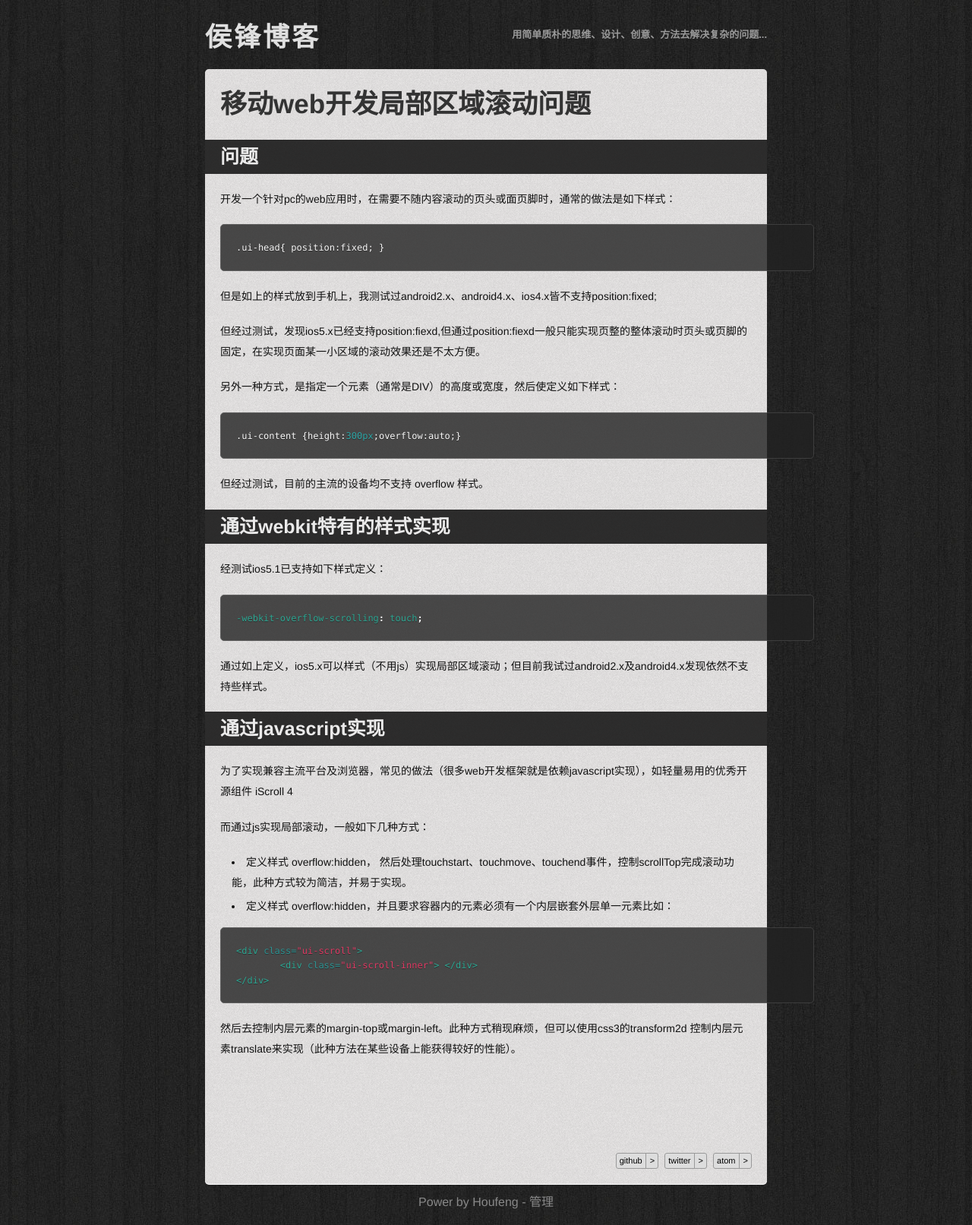
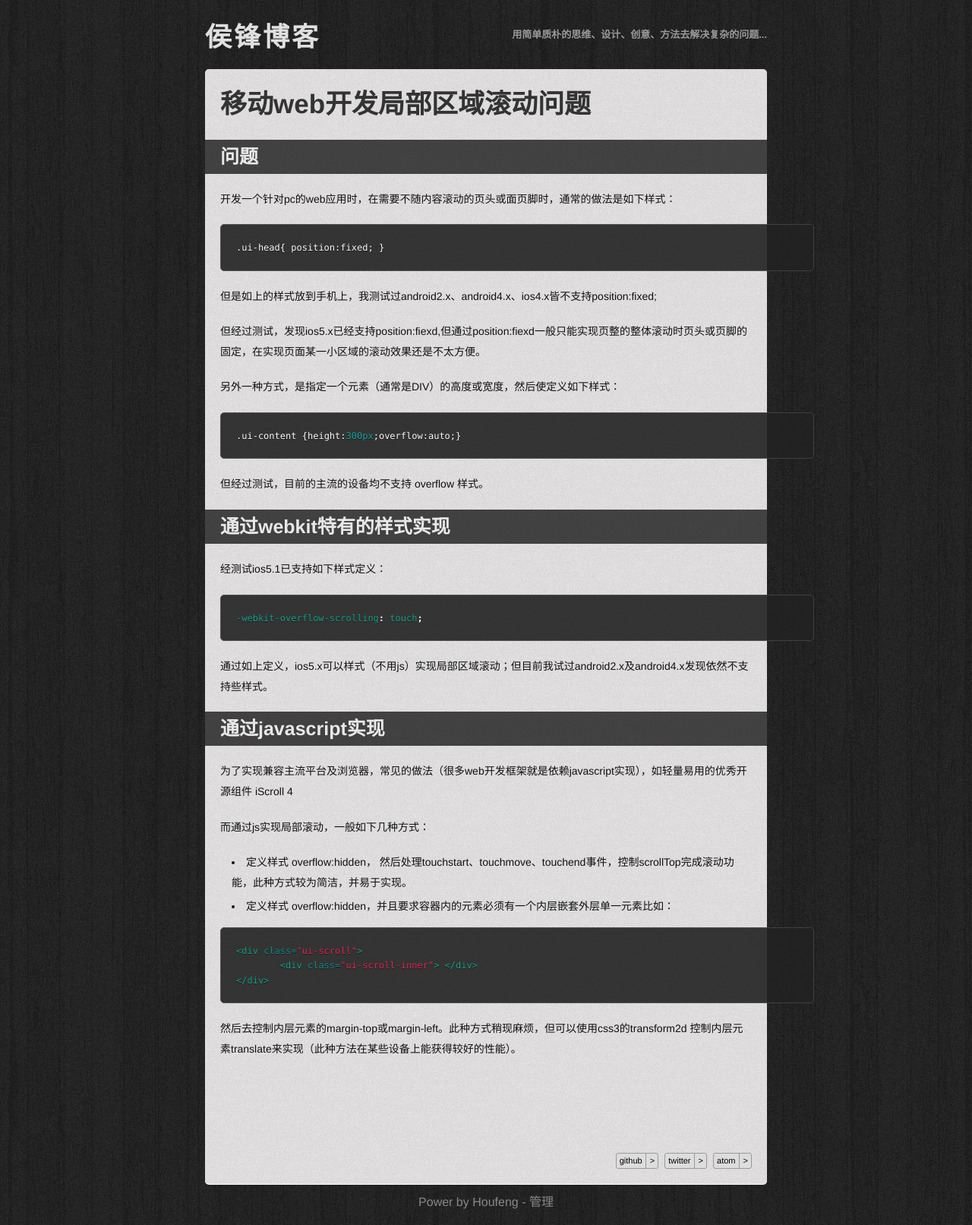
Before and after one commit to Houfeng/houfeng.github.com, a Jekyll site: the page built from _posts/2012-09-29-mobile-dev-overflow-scroll.md, in a window 1280 px wide. Shown: the whole page at 76% size. Built offline with Jekyll 4.4.1, drawn with Linux system fonts in a browser that asks for light colours; Markdown is read by kramdown in place of the engine named in the settings; comment, search, counter and statistics services are not loaded.

Commit message:
Updated styles/style.css

```diff
--- a/styles/style.css
+++ b/styles/style.css
@@ -226,8 +226,8 @@ div#content li ul li {
 }
 .cnt h3 {
 	background:none repeat scroll 0 0 #000;
-	filter:alpha(opacity=80);
-	opacity: 0.8;
+	filter:alpha(opacity=70);
+	opacity: 0.7;
 	color:#eee;
 	font-size:25px;
 	margin:20px -20px;
@@ -271,8 +271,8 @@ pre {
 	width:740px;
 	word-wrap:break-word;
 	border:solid 1px #444;
-	filter:alpha(opacity=80);
-	opacity: 0.8;
+	filter:alpha(opacity=90);
+	opacity: 0.9;
 }
 div.notice {
 	-moz-border-radius:5px 5px 5px 5px;
```
